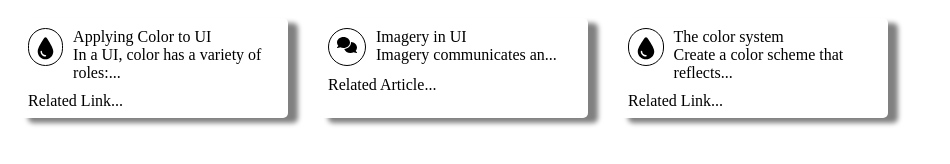
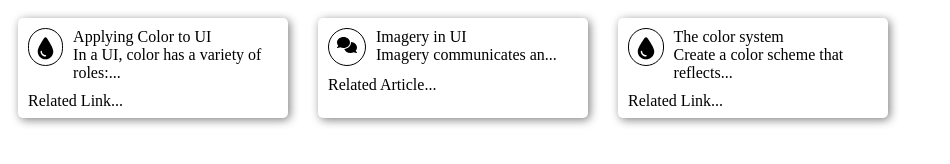
Before and after one commit to Decedis/Tres-Cards, a plain HTML site: page index.html in a window 1280 px wide. Shown: the whole page, without its empty margins (0-950 px from the left). Drawn offline with Linux system fonts and the light colour scheme.

Commit message:
Alter box shadow

```diff
--- a/style.css
+++ b/style.css
@@ -15,7 +15,7 @@
     height: 80px;
     width: 250px;
 
-    box-shadow: 10px 5px 5px grey;
+    box-shadow: 2px 2px 10px grey;
 }
 .card-primary-section{
     display: flex;
```
